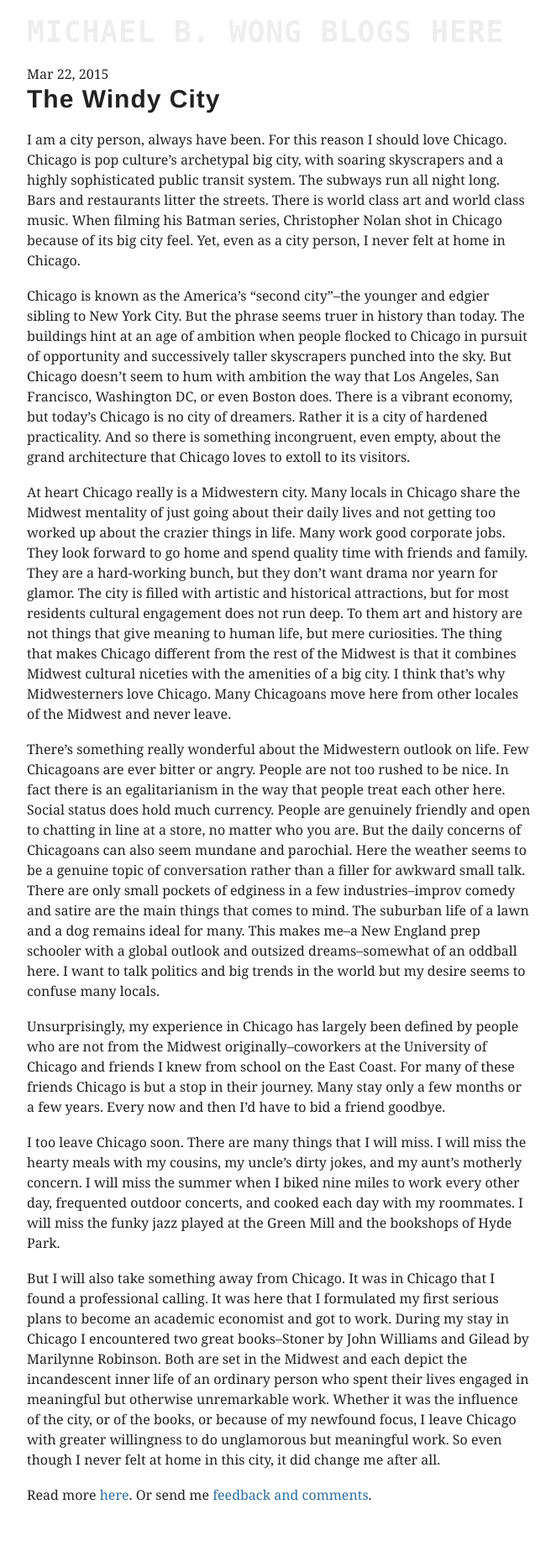
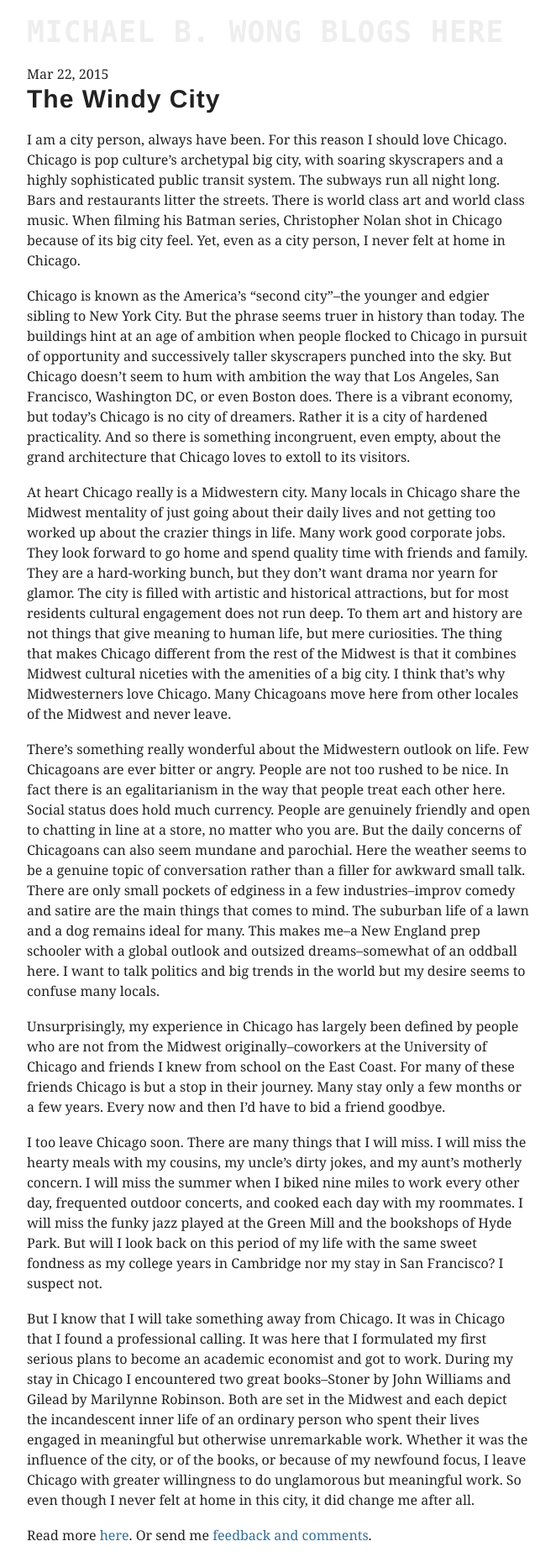
Before and after one commit to mbwong/mbwong.github.com, a Jekyll site: the page built from _posts/2015-03-22-chicago.md, in a window 1280 px wide. Shown: the whole page at 84% size, without its empty margins (308-970 px from the left). Built offline with Jekyll 4.4.1, drawn with Linux system fonts in a browser that asks for light colours; before the commit the page ends 1812 px from its top, so only the background shows below that.

Commit message:
Update 2015-03-22-chicago.md

```diff
--- a/_posts/2015-03-22-chicago.md
+++ b/_posts/2015-03-22-chicago.md
@@ -16,6 +16,6 @@ There's something really wonderful about the Midwestern outlook on life. Few Chi
 
 Unsurprisingly, my experience in Chicago has largely been defined by people who are not from the Midwest originally--coworkers at the University of Chicago and friends I knew from school on the East Coast. For many of these friends Chicago is but a stop in their journey. Many stay only a few months or a few years. Every now and then I'd have to bid a friend goodbye.
 
-I too leave Chicago soon. There are many things that I will miss. I will miss the hearty meals with my cousins, my uncle's dirty jokes, and my aunt's motherly concern. I will miss the summer when I biked nine miles to work every other day, frequented outdoor concerts, and cooked each day with my roommates. I will miss the funky jazz played at the Green Mill and the bookshops of Hyde Park.
+I too leave Chicago soon. There are many things that I will miss. I will miss the hearty meals with my cousins, my uncle's dirty jokes, and my aunt's motherly concern. I will miss the summer when I biked nine miles to work every other day, frequented outdoor concerts, and cooked each day with my roommates. I will miss the funky jazz played at the Green Mill and the bookshops of Hyde Park. But will I look back on this period of my life with the same sweet fondness as my college years in Cambridge nor my stay in San Francisco? I suspect not.
 
-But I will also take something away from Chicago. It was in Chicago that I found a professional calling. It was here that I formulated my first serious plans to become an academic economist and got to work. During my stay in Chicago I encountered two great books--Stoner by John Williams and Gilead by Marilynne Robinson. Both are set in the Midwest and each depict the incandescent inner life of an ordinary person who spent their lives engaged in meaningful but otherwise unremarkable work. Whether it was the influence of the city, or of the books, or because of my newfound focus, I leave Chicago with greater willingness to do unglamorous but meaningful work. So even though I never felt at home in this city, it did change me after all.
+But I know that I will take something away from Chicago. It was in Chicago that I found a professional calling. It was here that I formulated my first serious plans to become an academic economist and got to work. During my stay in Chicago I encountered two great books--Stoner by John Williams and Gilead by Marilynne Robinson. Both are set in the Midwest and each depict the incandescent inner life of an ordinary person who spent their lives engaged in meaningful but otherwise unremarkable work. Whether it was the influence of the city, or of the books, or because of my newfound focus, I leave Chicago with greater willingness to do unglamorous but meaningful work. So even though I never felt at home in this city, it did change me after all.
```
